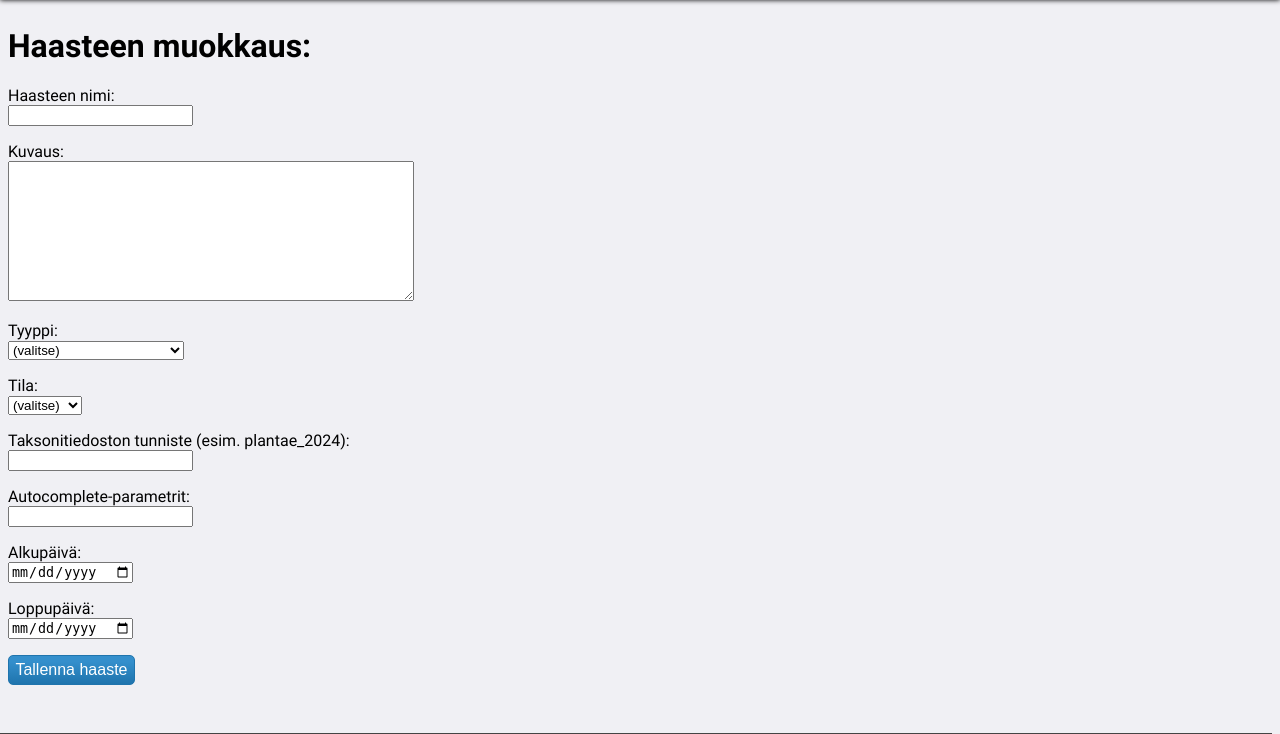
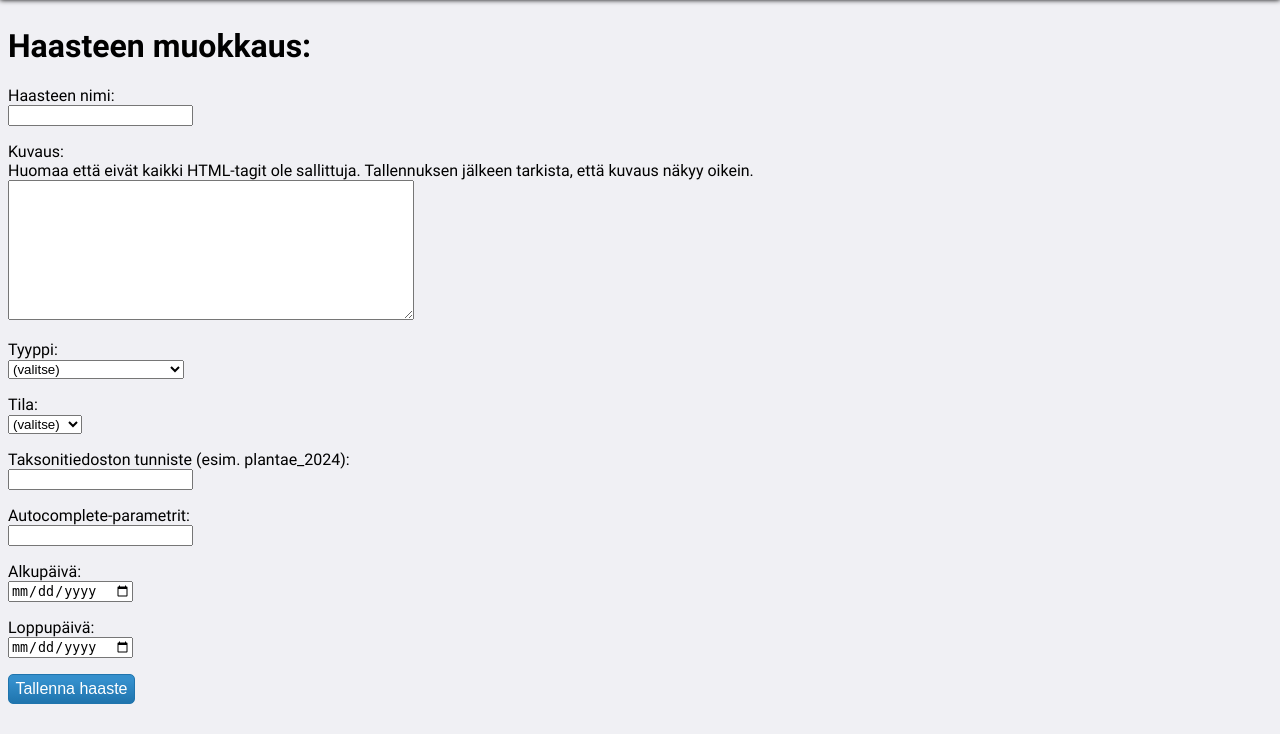
Before and after one commit to luomus/species-challenge, a Flask app: page /admin/haaste in a window 1280 px wide. Shown: the part 53-787 px from the top of the page. Run offline with Flask 3, Linux system fonts and the light colour scheme; the visitor is signed in with stand-in values (Sample User, id 1).

Commit message:
Add instruction for admins

```diff
--- a/app/templates/admin_challenge.html
+++ b/app/templates/admin_challenge.html
@@ -28,6 +28,7 @@
 
         <p>
             <label for="description">Kuvaus:</label><br>
+            Huomaa että eivät kaikki HTML-tagit ole sallittuja. Tallennuksen jälkeen tarkista, että kuvaus näkyy oikein.<br>
             <textarea
                 id="description"
                 name="description"
```
